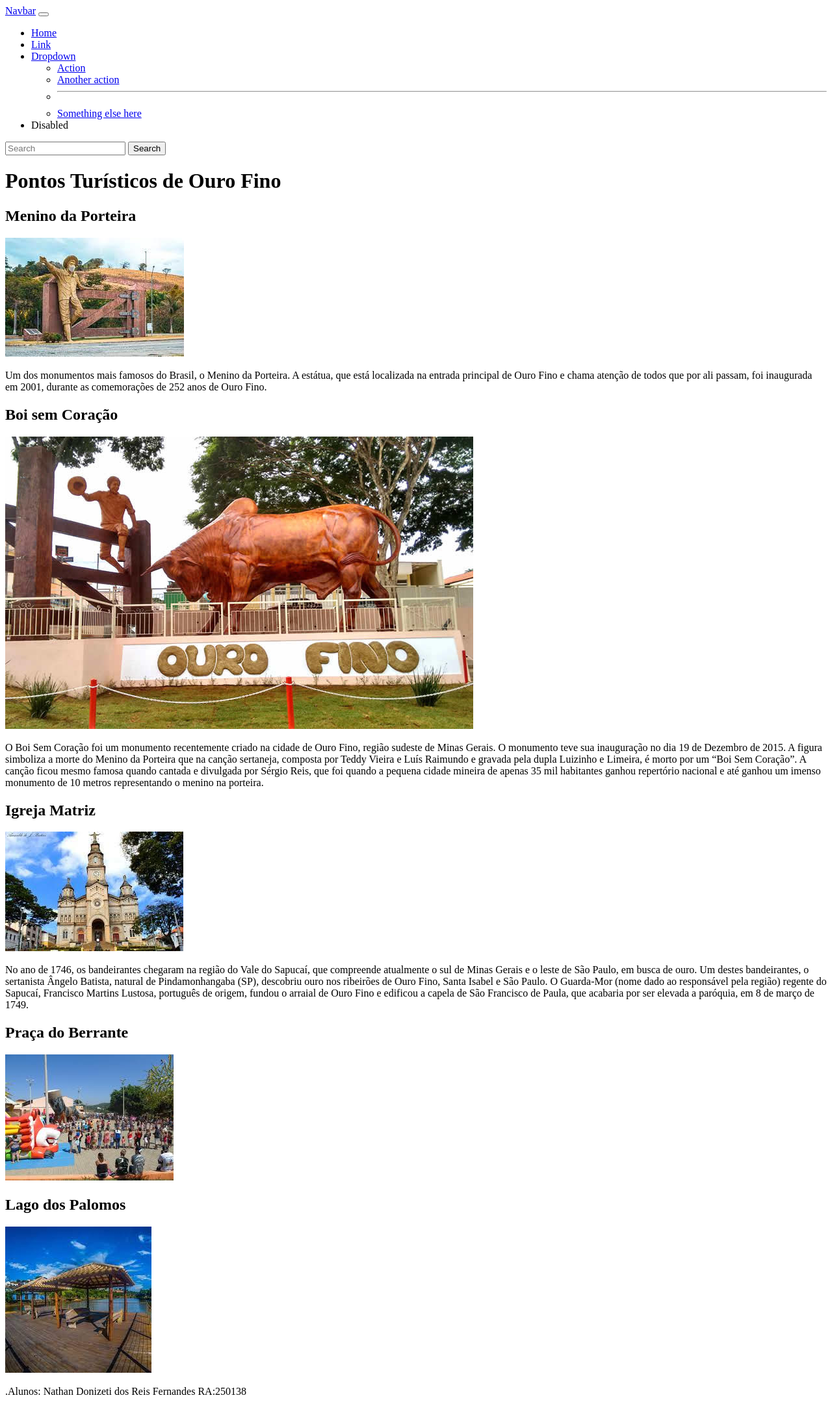
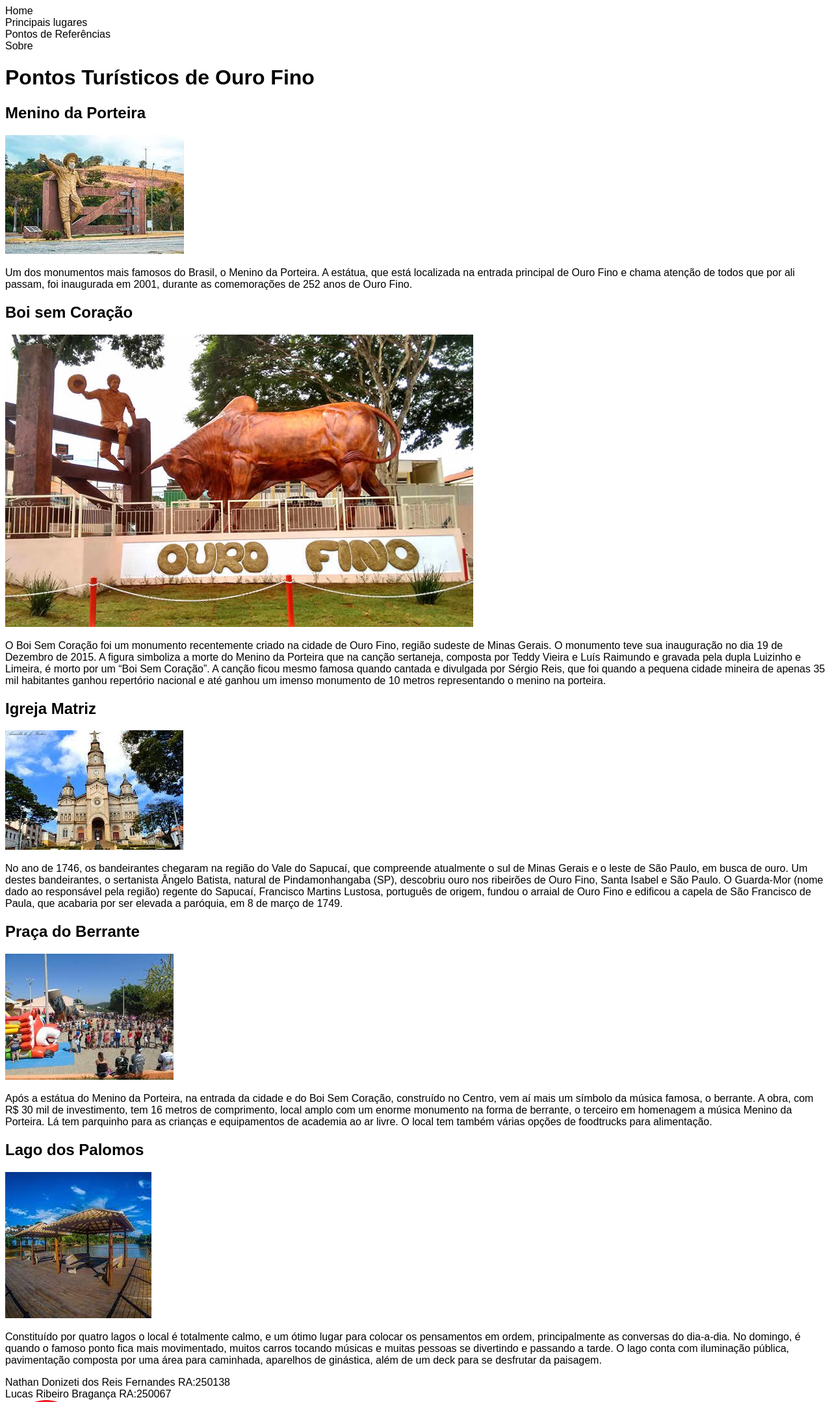
Before and after one commit to NaDoFe/Meu-primeiro-projeto-Web-no-GitHub2, a plain HTML site: page index.html in a window 1280 px wide. Shown: the top 2158 px of the page at 65% size. Drawn offline with Linux system fonts and the light colour scheme.

Commit message:
HTML pronto

```diff
--- a/index.html
+++ b/index.html
@@ -4,44 +4,13 @@
     <meta charset="UTF-8">
     <meta name="viewport" content="width=device-width, initial-scale=1.0">
     <title>Meu primeiro projeto Web no GitHub</title>
+    <link rel="stylesheet" href="style.css">
 </head>
 <body>
-    <nav class="navbar navbar-expand-lg bg-body-tertiary">
-        <div class="container-fluid">
-          <a class="navbar-brand" href="#">Navbar</a>
-          <button class="navbar-toggler" type="button" data-bs-toggle="collapse" data-bs-target="#navbarSupportedContent" aria-controls="navbarSupportedContent" aria-expanded="false" aria-label="Toggle navigation">
-            <span class="navbar-toggler-icon"></span>
-          </button>
-          <div class="collapse navbar-collapse" id="navbarSupportedContent">
-            <ul class="navbar-nav me-auto mb-2 mb-lg-0">
-              <li class="nav-item">
-                <a class="nav-link active" aria-current="page" href="#">Home</a>
-              </li>
-              <li class="nav-item">
-                <a class="nav-link" href="#">Link</a>
-              </li>
-              <li class="nav-item dropdown">
-                <a class="nav-link dropdown-toggle" href="#" role="button" data-bs-toggle="dropdown" aria-expanded="false">
-                  Dropdown
-                </a>
-                <ul class="dropdown-menu">
-                  <li><a class="dropdown-item" href="#">Action</a></li>
-                  <li><a class="dropdown-item" href="#">Another action</a></li>
-                  <li><hr class="dropdown-divider"></li>
-                  <li><a class="dropdown-item" href="#">Something else here</a></li>
-                </ul>
-              </li>
-              <li class="nav-item">
-                <a class="nav-link disabled" aria-disabled="true">Disabled</a>
-              </li>
-            </ul>
-            <form class="d-flex" role="search">
-              <input class="form-control me-2" type="search" placeholder="Search" aria-label="Search">
-              <button class="btn btn-outline-success" type="submit">Search</button>
-            </form>
-          </div>
-        </div>
-      </nav>
+    <div class="navbar">Home</div>
+    <div class="navbar">Principais lugares</div>
+    <div class="navbar">Pontos de Referências</div>
+    <div class="navbar">Sobre</div>
 
     <div class="conteudo">
 
@@ -75,21 +44,32 @@
 
         <h2> Praça do Berrante</h2>
         <img src="imagens/Berrante.jpg" alt="Praça do Berrante">
-        <p> </p>
+        <p> Após a estátua do Menino da Porteira, na entrada da cidade e do Boi Sem Coração, construído no Centro, vem aí mais um símbolo da música famosa, o berrante.
+            A obra, com R$ 30 mil de investimento, tem 16 metros de comprimento,
+            local amplo com um enorme monumento na forma de berrante,
+            o terceiro em homenagem a música Menino da Porteira.
+            Lá tem parquinho para as crianças e equipamentos de academia ao ar livre.
+            O local tem também várias opções de foodtrucks para alimentação.
+             </p>
 
 
         <h2> Lago dos Palomos</h2>
         <img src="imagens/Lago.jpg" alt="Lago dos Palomos">
-        <p> </p>
+        <p> Constituído por quatro lagos o local é totalmente calmo,
+            e um ótimo lugar para colocar os pensamentos em ordem, principalmente as
+            conversas do dia-a-dia. No domingo, é quando o famoso ponto fica mais movimentado,
+            muitos carros tocando músicas e muitas pessoas se divertindo e passando a tarde.
+            O lago conta com iluminação pública, pavimentação composta por uma área para caminhada,
+            aparelhos de ginástica, além de um deck para se desfrutar da paisagem.</p>
 
     </div>
 
 
-
-    <div class="navbar">
-        .Alunos: Nathan Donizeti dos Reis Fernandes RA:250138
-
-    </div>
+    <footer>
+        <div class="rodape">Nathan Donizeti dos Reis Fernandes RA:250138</div>
+        <div class="rodape">Lucas Ribeiro Bragança RA:250067</div>
+        <img class="imagem" src="imagens/Unipinhal.png" alt="Logo Unipinhal">
+    </footer>
 
 
 </body>
--- a/style.css
+++ b/style.css
@@ -0,0 +1,5 @@
+body{
+    font-family: Arial, Helvetica, sans-serif;
+    padding: 0;
+
+}
```
Also changed, not shown: imagens/Unipinhal.png (added).
